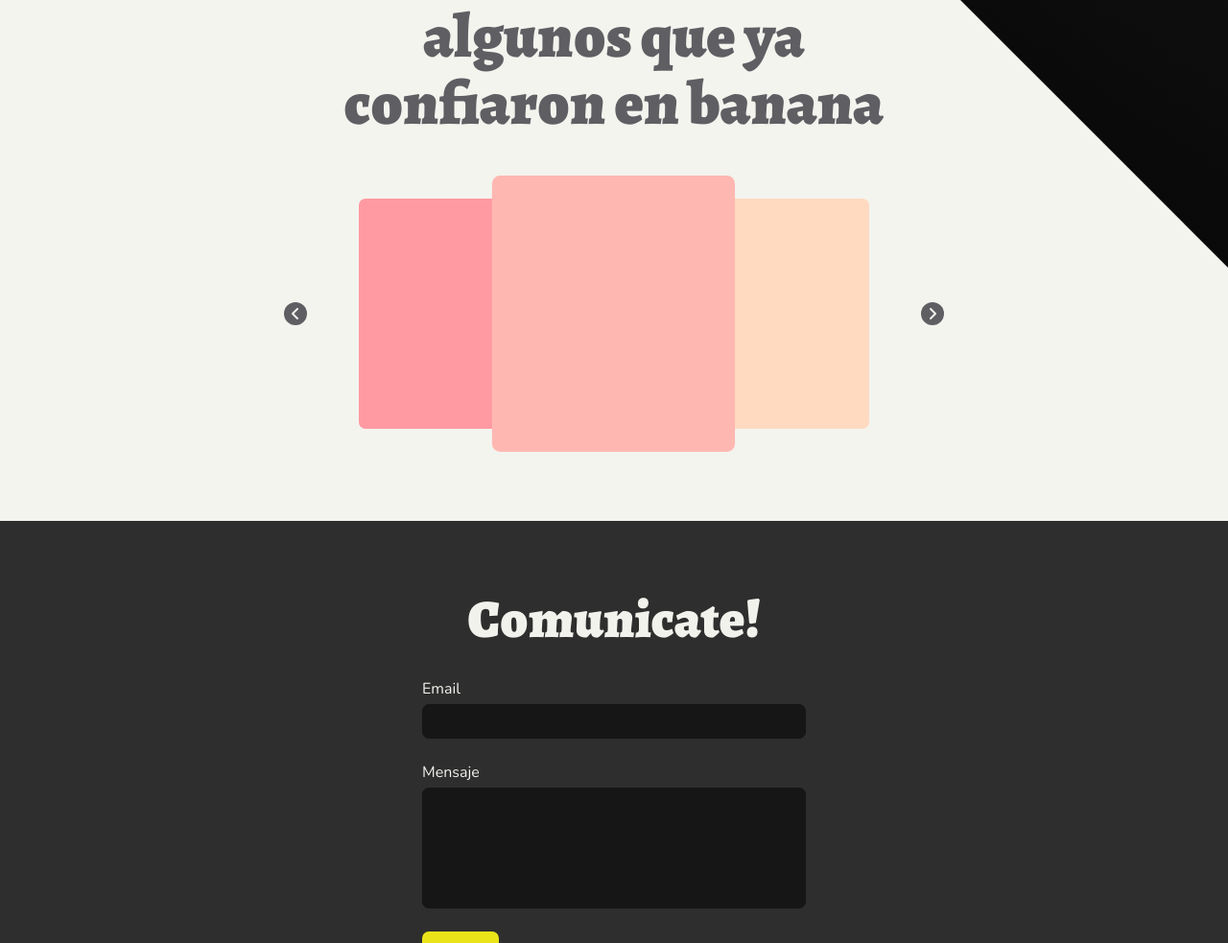
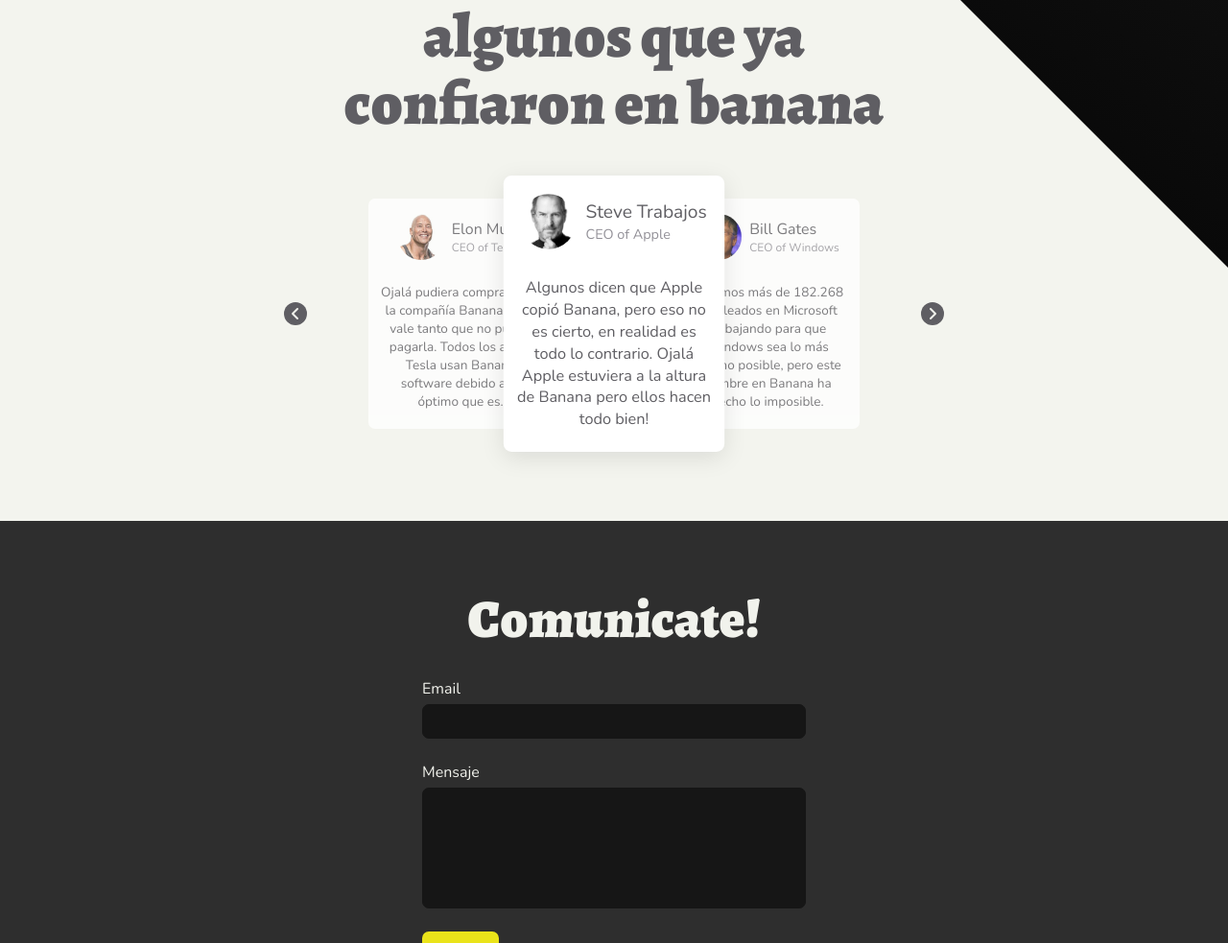
Before and after one commit to aladdinjoy233/Pagina-Final, a plain HTML site: page index.html in a window 1280 px wide. Shown: the part 3124-4107 px from the top of the page at 96% size. Drawn offline with nearby package versions, Linux system fonts and the light colour scheme.

Commit message:
Add content to carrousel
Add content to carrousel and fix it for smaller sizes

```diff
--- a/assets/css/style.css
+++ b/assets/css/style.css
@@ -387,13 +387,14 @@ main .desc .btn-group .outline-btn {
   --clr-d: var(--c-text-light);
 }
 
-/* ========== Fridge Section ========== */
+/* Content */
 .fridge-section .fridge-img img,
 .phone-section .phone-img img,
 .game-section .game-img img {
   filter: drop-shadow(-6px 29px 35px rgba(0, 0, 0, 0.25));
 }
 
+/* ========== Fridge Section ========== */
 .fridge-section {
   display: flex;
   align-items: center;
@@ -409,6 +410,10 @@ main .desc .btn-group .outline-btn {
 
 .fridge-section .desc {
   --clr-d: var(--c-text-grey-3);
+}
+
+.fridge-section .desc .outline-btn:hover {
+  color: var(--c-text-light);
 }
 
 /* ========== Phone Section ========== */
@@ -486,12 +491,15 @@ main .desc .btn-group .outline-btn {
   display: flex;
   align-items: center;
   justify-content: center;
-  width: 1.5rem;
+  min-width: 1.5rem;
   height: 1.5rem;
   border-radius: 50%;
   background-color: var(--c-text-grey-3);
   color: var(--c-text-light);
   cursor: pointer;
+
+  position: relative;
+  z-index: 1000;
 }
 
 .testimonials-section .carousel-container {
@@ -506,31 +514,72 @@ main .desc .btn-group .outline-btn {
   opacity: 0;
   height: 15rem;
   border-radius: 7px;
-  width: 33%;
+  /* width: 33%; */
+  width: 12rem;
   transform: scale(.5) translateX(0);
   transition: 500ms ease;
   grid-area: mid;
+  background-color: var(--c-text-white);
+
+  display: flex;
+  flex-direction: column;
+  align-items: center;
+  gap: 1.5rem;
+  padding: 1rem .70rem;
 }
 
-.testimonials-section .carousel-card.left,
-.testimonials-section .carousel-card.middle,
-.testimonials-section .carousel-card.right {
-  opacity: 1;
+.card-header {
+  display: flex;
+  gap: .5rem;
+  align-items: center;
+  justify-content: center;
+}
+
+.card-header .card-img {
+  width: 3rem;
+  height: 3rem;
+  overflow: hidden;
+  border-radius: 50%;
+}
+
+.card-header .card-desc {
+  display: flex;
+  flex-direction: column;
+  align-items: flex-start;
+}
+
+.card-header .card-desc .card-name {
+  color: #5F5E63;
+}
+
+.card-header .card-desc .card-title {
+  color: #939198;
+  font-size: .75rem;
+}
+
+.card-content {
+  text-align: center;
+  font-size: .85rem;
+  color: #5F5E63;
 }
 
 .testimonials-section .carousel-card.left {
   z-index: 10;
   transform: scale(1) translateX(-10rem);
+  opacity: .80;
 }
 
 .testimonials-section .carousel-card.middle {
   z-index: 100;
   transform: scale(1.2) translateX(0);
+  box-shadow: 0px 5px 20px 0px rgb(0 0 0 / 10%);
+  opacity: 1;
 }
 
 .testimonials-section .carousel-card.right {
   z-index: 10;
   transform: scale(1) translateX(10rem);
+  opacity: .80;
 }
 
 /* ========== Contact Section ========== */
--- a/index.html
+++ b/index.html
@@ -105,11 +105,86 @@
       <div class="carousel">
         <div class="carousel-btn btn-left"><i class="fa-solid fa-angle-left"></i></div>
         <div class="carousel-container">
-          <div class="carousel-card left" style="background-color: #FF9AA2;"></div>
-          <div class="carousel-card middle" style="background-color: #FFB7B2;"></div>
-          <div class="carousel-card right" style="background-color: #FFDAC1;"></div>
-          <div class="carousel-card" style="background-color: #E2F0CB;"></div>
-          <div class="carousel-card" style="background-color: #B5EAD7;"></div>
+
+          <!-- 1st cart -->
+          <div class="carousel-card left">
+
+            <div class="card-header">
+              <div class="card-img"><img src="assets/img/testimonials/Elony.jpg" alt=""></div>
+              <div class="card-desc">
+                <div class="card-name">Elon Musk</div>
+                <div class="card-title">CEO of Tesla</div>
+              </div>
+            </div>
+
+            <div class="card-content">Ojalá pudiera comprar toda la compañía Banana, pero vale tanto que no puedo
+              pagarla. Todos los autos Tesla usan Banana software debido a lo óptimo que es.</div>
+
+          </div>
+
+          <!-- 2nd card -->
+          <div class="carousel-card middle">
+
+            <div class="card-header">
+              <div class="card-img"><img src="assets/img/testimonials/Stevey.jpg" alt=""></div>
+              <div class="card-desc">
+                <div class="card-name">Steve Trabajos</div>
+                <div class="card-title">CEO of Apple</div>
+              </div>
+            </div>
+
+            <div class="card-content">Algunos dicen que Apple copió Banana, pero eso no es cierto, en realidad es todo
+              lo contrario. Ojalá Apple estuviera a la altura de Banana pero ellos hacen todo bien!</div>
+
+          </div>
+
+          <!-- 3rd card -->
+          <div class="carousel-card right">
+
+            <div class="card-header">
+              <div class="card-img"><img src="assets/img/testimonials/Billy.jpg" alt=""></div>
+              <div class="card-desc">
+                <div class="card-name">Bill Gates</div>
+                <div class="card-title">CEO of Windows</div>
+              </div>
+            </div>
+
+            <div class="card-content">Tenemos más de 182.268 empleados en Microsoft trabajando para que Windows sea lo
+              más óptimo posible, pero este hombre en Banana ha hecho lo imposible.</div>
+
+          </div>
+
+          <!-- 4th card -->
+          <div class="carousel-card">
+
+            <div class="card-header">
+              <div class="card-img"><img src="assets/img/testimonials/Bergy.jpg" alt=""></div>
+              <div class="card-desc">
+                <div class="card-name">Mark Zuck</div>
+                <div class="card-title">CEO of Facebook</div>
+              </div>
+            </div>
+
+            <div class="card-content">Muchas personas han sugerido tener más privacidad al usar las aplicaciones Meta,
+              pero solo les digo que usen Banana en su lugar, no hay forma de vencerlos.</div>
+
+          </div>
+
+          <!-- 5th card -->
+          <div class="carousel-card">
+
+            <div class="card-header">
+              <div class="card-img"><img src="assets/img/testimonials/Jeffy.jpg" alt=""></div>
+              <div class="card-desc">
+                <div class="card-name">Jeff Bezos</div>
+                <div class="card-title">CEO of Amazon</div>
+              </div>
+            </div>
+
+            <div class="card-content">La cantidad de personas que compran productos Banano es ridícula. Ahora usamos
+              productos Banana en Amazon por lo superiores que son.</div>
+
+          </div>
         </div>
         <div class="carousel-btn btn-right"><i class="fa-solid fa-angle-right"></i></div>
       </div>
```
Also changed, not shown: assets/img/testimonials/Bergy.jpg (added), assets/img/testimonials/Billy.jpg (added), assets/img/testimonials/Elony.jpg (added), assets/img/testimonials/Jeffy.jpg (added), assets/img/testimonials/Stevey.jpg (added).
